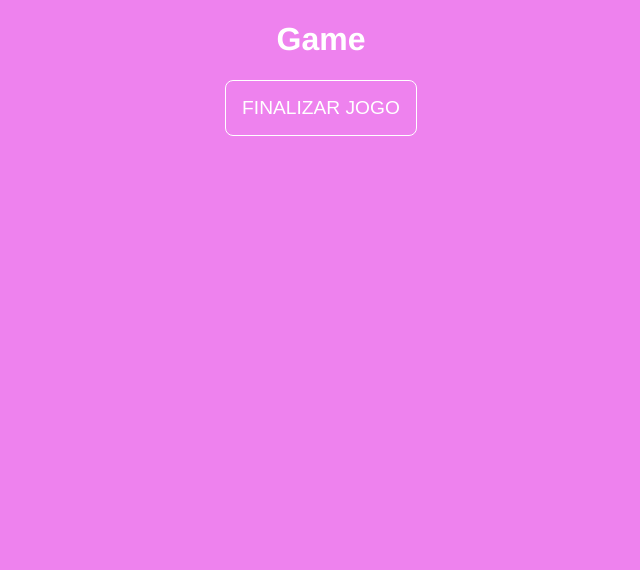
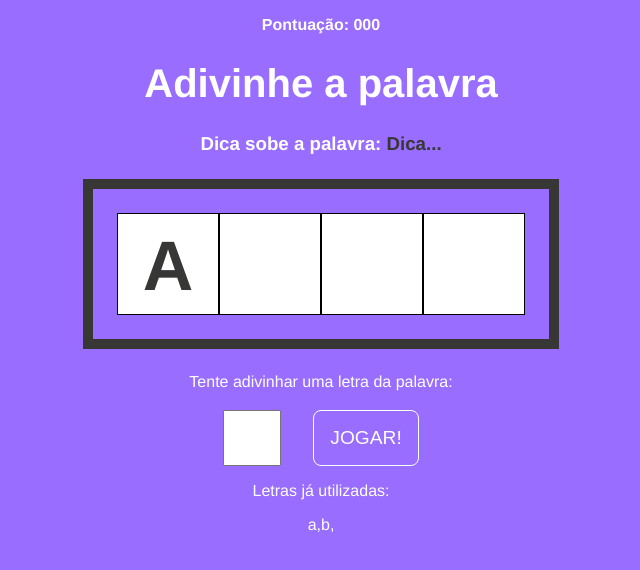
Before and after one commit to HevelinFR/secret-word, a React (Vite) app: page / in a window 1280 px wide. Both pictures are taken after a click on the button "COMEÇAR O JOGAR". Shown: the top 570 px of the page, without its empty margins (319-959 px from the left). Built offline with nearby package versions, Linux system fonts and the light colour scheme.

Commit message:
:lipstick: feat: start css component  game;

```diff
--- a/src/components/Game.css
+++ b/src/components/Game.css
@@ -0,0 +1,48 @@
+.game h1{
+    font-size: 2.5rem;
+}
+
+.points span{
+    font-weight: bold;
+}
+
+.tip span{
+    color: #373736;
+}
+
+.wordContainer{
+    margin: 1.5em;
+    padding: 1.5em;
+    border: 10px solid #373736;;
+    display: flex;
+}
+
+.letter, .blankSquare{
+    font-size: 70px;
+    line-height: 1.5;
+    border: 1.5px solid #000;
+    width: 100px;
+    height: 100px;
+    text-transform: uppercase;
+    background-color: #fff;
+    color: #373736;
+    font-weight: bold;
+}
+
+.letterContainer p{
+    margin-bottom: 1.2em;
+}
+
+.letterContainer form{
+    display: flex;
+    align-items: center;
+    justify-content: center;
+}
+
+.letterContainer input{
+    height: 50px;
+    width: 50px;
+    font-size: 2em;
+    text-align: center;
+    margin-right: 1em;
+}
--- a/src/components/Game.jsx
+++ b/src/components/Game.jsx
@@ -2,9 +2,32 @@
 
 export const Game = ({verifyLetter}) => {
   return (
-    <div>
-      <h1>Game</h1>
-      <button onClick={verifyLetter}>Finalizar Jogo</button>
+    <div className="game">
+        <p className="points">
+          <span>Pontuação: 000</span>
+        </p>
+        <h1>Adivinhe a palavra</h1>
+        <h3 className="tip">
+          Dica sobe a palavra: <span>Dica...</span>
+        </h3>
+        <div className="wordContainer">
+          <span className="letter">A</span>
+          <span className="blankSquare"></span>
+          <span className="blankSquare"></span>
+          <span className="blankSquare"></span>
+        </div>
+        <div className="letterContainer">
+          <p>Tente adivinhar uma letra da palavra:</p>
+          <form>
+            <input type="text" name="letter" maxLength={1} required />
+            <button>Jogar!</button>
+          </form>
+        </div>
+        <div className="wrongLettersContainer">
+            <p>Letras já utilizadas:</p>
+            <span>a,</span>
+            <span>b,</span>
+        </div>
     </div>
   )
 }
--- a/src/index.css
+++ b/src/index.css
@@ -6,7 +6,7 @@
   font-family: Helvetica;
   margin: 0;
   padding: 0;
-  background: #ee82ee;
+  background: #986dff;
   color: #fff;
 }
 
@@ -23,5 +23,5 @@
 }
 button:hover{
   background: #fff;
-  color: #f7acf7;
+  color: #986dff;
 }
```
Also changed, not shown: image.png (added), 1 other file (tests, documents, lock files or other folders).
